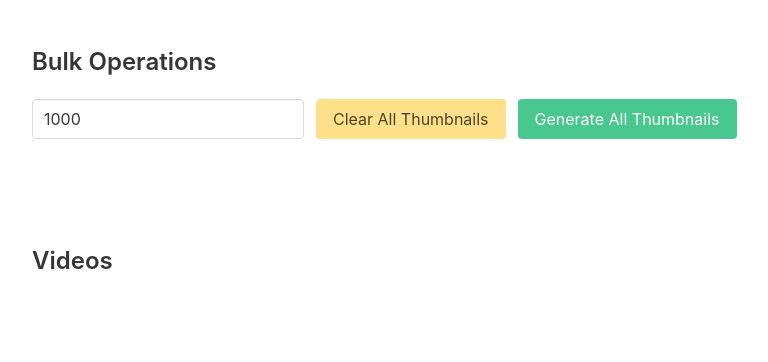
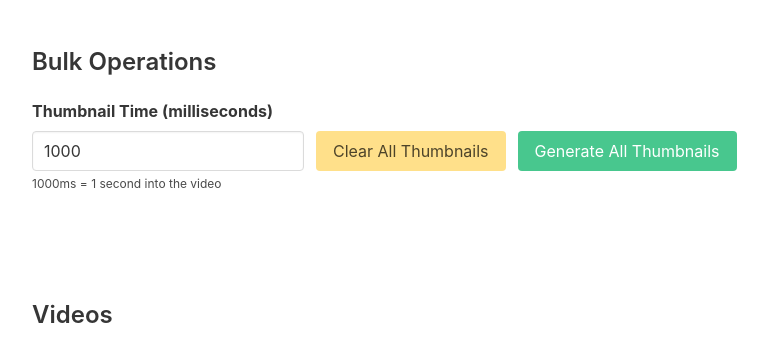
Before and after one commit to eveenendaal/video-gallery, a Node project: template assets/templates/admin.pug in a window 1280 px wide. Shown: the part 154-516 px from the top of the page, without its empty margins (80-848 px from the left). Run offline with Node 20 templates, Linux system fonts and the light colour scheme; the template is opened without the code that fills it, so the values that code supplies are empty.

Commit message:
Clarify time unit with labels and help text
- Add "Thumbnail Time (milliseconds)" label for bulk operations
- Add "Thumbnail Time (ms)" label for individual videos
- Include help text "1000ms = 1 second into video"
- Update placeholders to show examples (e.g. 1000 = 1 sec)
- Makes it clear that time values are in milliseconds

Co-authored-by: eveenendaal <71555+eveenendaal@users.noreply.github.com>

```diff
--- a/assets/templates/admin.pug
+++ b/assets/templates/admin.pug
@@ -16,10 +16,14 @@ html
                 h2.title.is-4 Bulk Operations
                 div.field.is-grouped
                     div.control
-                        input.input(type="number", id="bulkTimeMs", placeholder="Time in ms", value="1000", min="0", step="100")
+                        label.label(for="bulkTimeMs") Thumbnail Time (milliseconds)
+                        input.input(type="number", id="bulkTimeMs", placeholder="e.g. 1000 = 1 second", value="1000", min="0", step="100")
+                        p.help 1000ms = 1 second into the video
                     div.control
+                        label.label &nbsp;
                         button.button.is-warning(onclick="bulkClearThumbnails()") Clear All Thumbnails
                     div.control
+                        label.label &nbsp;
                         button.button.is-success(onclick="bulkGenerateThumbnails()") Generate All Thumbnails
                 div#bulkStatus.notification.is-hidden
 
@@ -53,14 +57,17 @@ html
                                                 else
                                                     span.tag.is-warning No Thumbnail
                                             div.column.is-5
-                                                div.field.has-addons
-                                                    div.control
-                                                        input.input(type="number", id="time-#{videoIndex}", placeholder="Time (ms)", value="1000", min="0", step="100")
-                                                    div.control
-                                                        button.button.is-info(onclick=`generateThumbnail('${video.VideoPath}', ${videoIndex})`) Generate
-                                                    if video.Thumbnail
+                                                div.field
+                                                    label.label(for="time-#{videoIndex}") Thumbnail Time (ms)
+                                                    div.field.has-addons
+                                                        div.control.is-expanded
+                                                            input.input(type="number", id="time-#{videoIndex}", placeholder="e.g. 1000 = 1 sec", value="1000", min="0", step="100")
                                                         div.control
-                                                            button.button.is-danger(onclick=`clearThumbnail('${video.ThumbnailPath}', ${videoIndex})`) Clear
+                                                            button.button.is-info(onclick=`generateThumbnail('${video.VideoPath}', ${videoIndex})`) Generate
+                                                        if video.Thumbnail
+                                                            div.control
+                                                                button.button.is-danger(onclick=`clearThumbnail('${video.ThumbnailPath}', ${videoIndex})`) Clear
+                                                    p.help 1000ms = 1 second into video
                                                 div.notification.is-hidden.mt-2(id=`status-${videoIndex}`)
 
         script.
```
